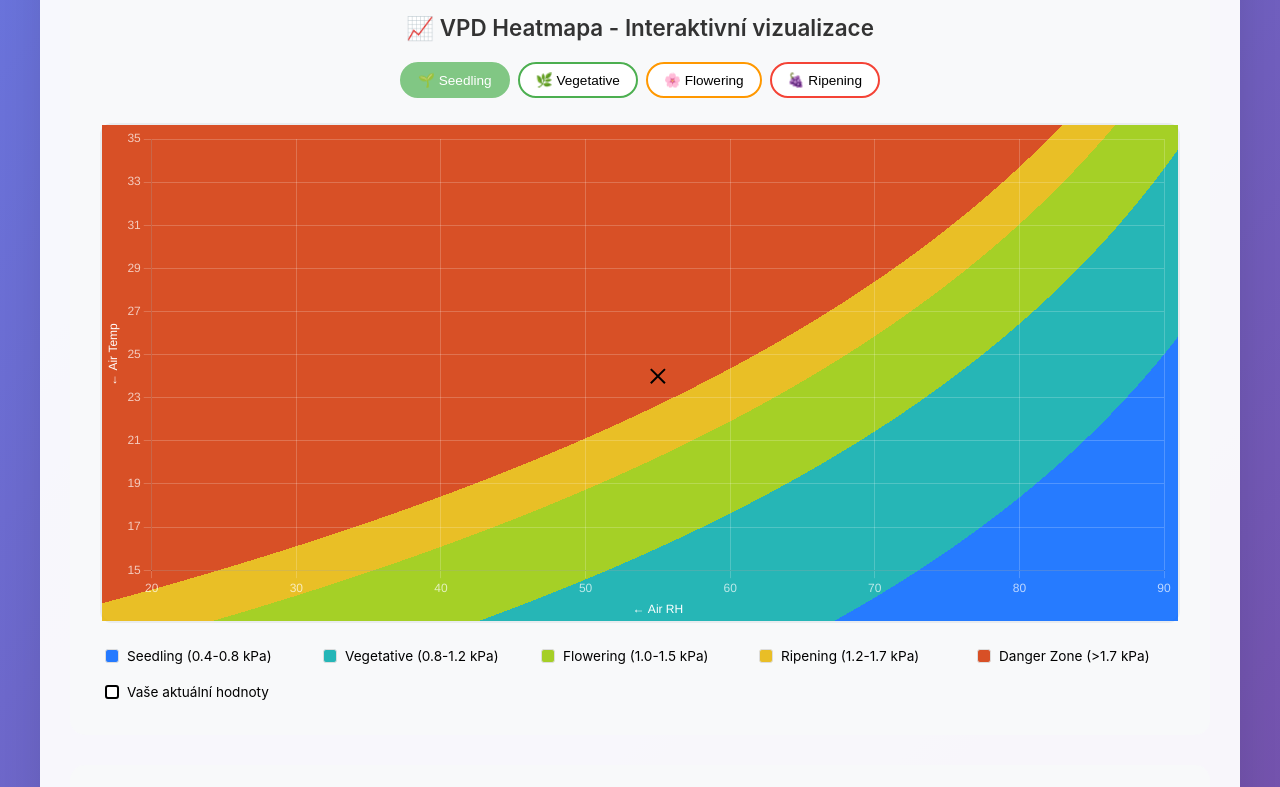
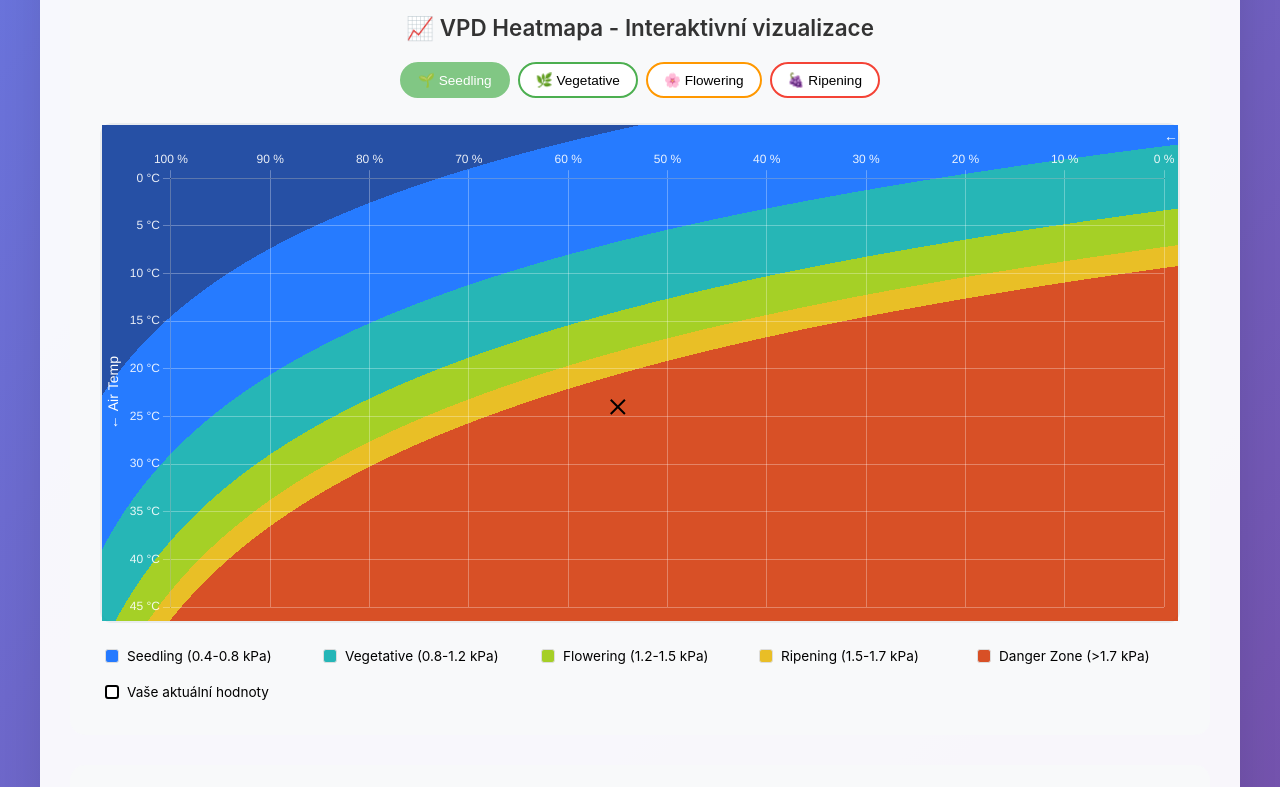
Before and after one commit to MaldaCZ/VPD-APP, a plain HTML site: page index.html in a window 1280 px wide. Shown: the part 700-1487 px from the top of the page. Drawn offline with nearby package versions, Linux system fonts and the light colour scheme.

Commit message:
Refine VPD ranges and update chart axes for improved accuracy

```diff
--- a/index.html
+++ b/index.html
@@ -265,7 +265,6 @@
         border-color: #f44336;
       }
 
-      /* --- ZMĚNA STYLŮ PRO GRAF --- */
       .chart-container {
         position: relative;
         width: 100%;
@@ -274,7 +273,7 @@
         border-radius: 12px;
         border: 2px solid #e9ecef;
         margin: 20px 0;
-        padding: 0; /* Padding je nyní 0 */
+        padding: 0;
       }
       .chart-container canvas {
         position: absolute;
@@ -283,7 +282,6 @@
         width: 100%;
         height: 100%;
       }
-      /* --- KONEC ZMĚN --- */
 
       .legend {
         display: grid;
@@ -544,13 +542,13 @@
               <div
                 class="legend-color"
                 style="background: rgba(150, 200, 0, 0.85)"></div>
-              <span>Flowering (1.0-1.5 kPa)</span>
+              <span>Flowering (1.2-1.5 kPa)</span>
             </div>
             <div class="legend-item">
               <div
                 class="legend-color"
                 style="background: rgba(230, 180, 0, 0.85)"></div>
-              <span>Ripening (1.2-1.7 kPa)</span>
+              <span>Ripening (1.5-1.7 kPa)</span>
             </div>
             <div class="legend-item">
               <div
@@ -595,11 +593,11 @@
               <div>Vegetative</div>
             </div>
             <div class="range-item rec-acceptable">
-              <div class="range-value">1.0 - 1.5 kPa</div>
+              <div class="range-value">1.2 - 1.5 kPa</div>
               <div>Flowering</div>
             </div>
             <div class="range-item rec-poor">
-              <div class="range-value">1.2 - 1.7 kPa</div>
+              <div class="range-value">1.5 - 1.7 kPa</div>
               <div>Ripening</div>
             </div>
           </div>
@@ -629,12 +627,12 @@
         },
         flowering: {
           name: "Flowering",
-          range: [1.0, 1.5],
+          range: [1.2, 1.5],
           color: "rgba(150, 200, 0, 0.85)",
         },
         ripening: {
           name: "Late Flower / Ripening",
-          range: [1.2, 1.7],
+          range: [1.5, 1.7],
           color: "rgba(230, 180, 0, 0.85)",
         },
         danger_zone: {
@@ -646,7 +644,7 @@
 
       function getColorForVPD(vpd) {
         if (vpd < growthPhases.seedling.range[0])
-          return "rgba(108, 117, 125, 0.85)";
+          return "rgba(0, 50, 150, 0.85)"; // Darker Blue for "too low"
         if (vpd < growthPhases.seedling.range[1])
           return growthPhases.seedling.color;
         if (vpd < growthPhases.vegetative.range[1])
@@ -724,9 +722,9 @@
           };
         if (vpd > 0.8 && vpd <= 1.2)
           return { text: "✅ Dobré pro Vegetative fázi!", class: "rec-good" };
-        if (vpd > 1.0 && vpd <= 1.5)
+        if (vpd > 1.2 && vpd <= 1.5)
           return { text: "🌸 Vhodné pro Flowering!", class: "rec-acceptable" };
-        if (vpd > 1.2 && vpd <= 1.7)
+        if (vpd > 1.5 && vpd <= 1.7)
           return {
             text: "🍇 Vysoké VPD pro Ripening.",
             class: "rec-acceptable",
@@ -817,21 +815,20 @@
         const canvas = document.getElementById("heatmapCanvas");
         const ctx = canvas.getContext("2d", { willReadFrequently: true });
 
-        // Nastavení rozlišení canvasu podle jeho skutečné velikosti
         canvas.width = canvas.clientWidth;
         canvas.height = canvas.clientHeight;
         const { width, height } = canvas;
 
         const leafTempOffset = 2;
-        const minTemp = 15,
-          maxTemp = 35;
-        const minRH = 20,
-          maxRH = 90;
+        const minTemp = 0,
+          maxTemp = 45;
+        const minRH = 0,
+          maxRH = 100;
 
         for (let y = 0; y < height; y++) {
           for (let x = 0; x < width; x++) {
-            const temp = maxTemp - (y / height) * (maxTemp - minTemp);
-            const rh = minRH + (x / width) * (maxRH - minRH);
+            const temp = minTemp + (y / height) * (maxTemp - minTemp);
+            const rh = maxRH - (x / width) * (maxRH - minRH);
 
             const leafTemp = temp + leafTempOffset;
             const vpLeaf =
@@ -888,21 +885,52 @@
             scales: {
               x: {
                 type: "linear",
-                position: "bottom",
-                title: { display: true, text: "Relativní vlhkost (%)" },
-                min: 20,
-                max: 90,
-                ticks: { stepSize: 10, color: "rgba(255, 255, 255, 0.7)" },
-                grid: { color: "rgba(255, 255, 255, 0.2)" },
-                title: { display: true, text: "← Air RH", color: "white" },
+                position: "top",
+                reverse: true,
+                min: 0,
+                max: 100,
+                title: {
+                  display: true,
+                  text: "← Air RH",
+                  color: "white",
+                  align: "end",
+                  font: { size: 14 },
+                },
+                ticks: {
+                  stepSize: 10,
+                  color: "rgba(255, 255, 255, 0.9)",
+                  callback: function (value) {
+                    return value + " %";
+                  },
+                },
+                grid: {
+                  color: "rgba(255, 255, 255, 0.3)",
+                  borderDash: [5, 5],
+                },
               },
               y: {
-                title: { display: true, text: "Teplota vzduchu (°C)" },
-                min: 15,
-                max: 35,
-                ticks: { stepSize: 2, color: "rgba(255, 255, 255, 0.7)" },
-                grid: { color: "rgba(255, 255, 255, 0.2)" },
-                title: { display: true, text: "← Air Temp", color: "white" },
+                type: "linear",
+                position: "left",
+                reverse: true,
+                min: 0,
+                max: 45,
+                title: {
+                  display: true,
+                  text: "← Air Temp",
+                  color: "white",
+                  font: { size: 14 },
+                },
+                ticks: {
+                  stepSize: 5,
+                  color: "rgba(255, 255, 255, 0.9)",
+                  callback: function (value) {
+                    return value + " °C";
+                  },
+                },
+                grid: {
+                  color: "rgba(255, 255, 255, 0.3)",
+                  borderDash: [5, 5],
+                },
               },
             },
           },
@@ -928,11 +956,9 @@
         "resize",
         debounce(() => {
           if (vpdChart) {
-            vpdChart.destroy(); // Zničení staré instance
+            vpdChart.destroy();
           }
-          initializeChart(); // Kompletní re-inicializace
-
-          // Po re-inicializaci znovu vypočítáme a zobrazíme bod
+          initializeChart();
           const airTemp = parseFloat(document.getElementById("airTemp").value);
           const humidity = parseFloat(
             document.getElementById("humidity").value
```
